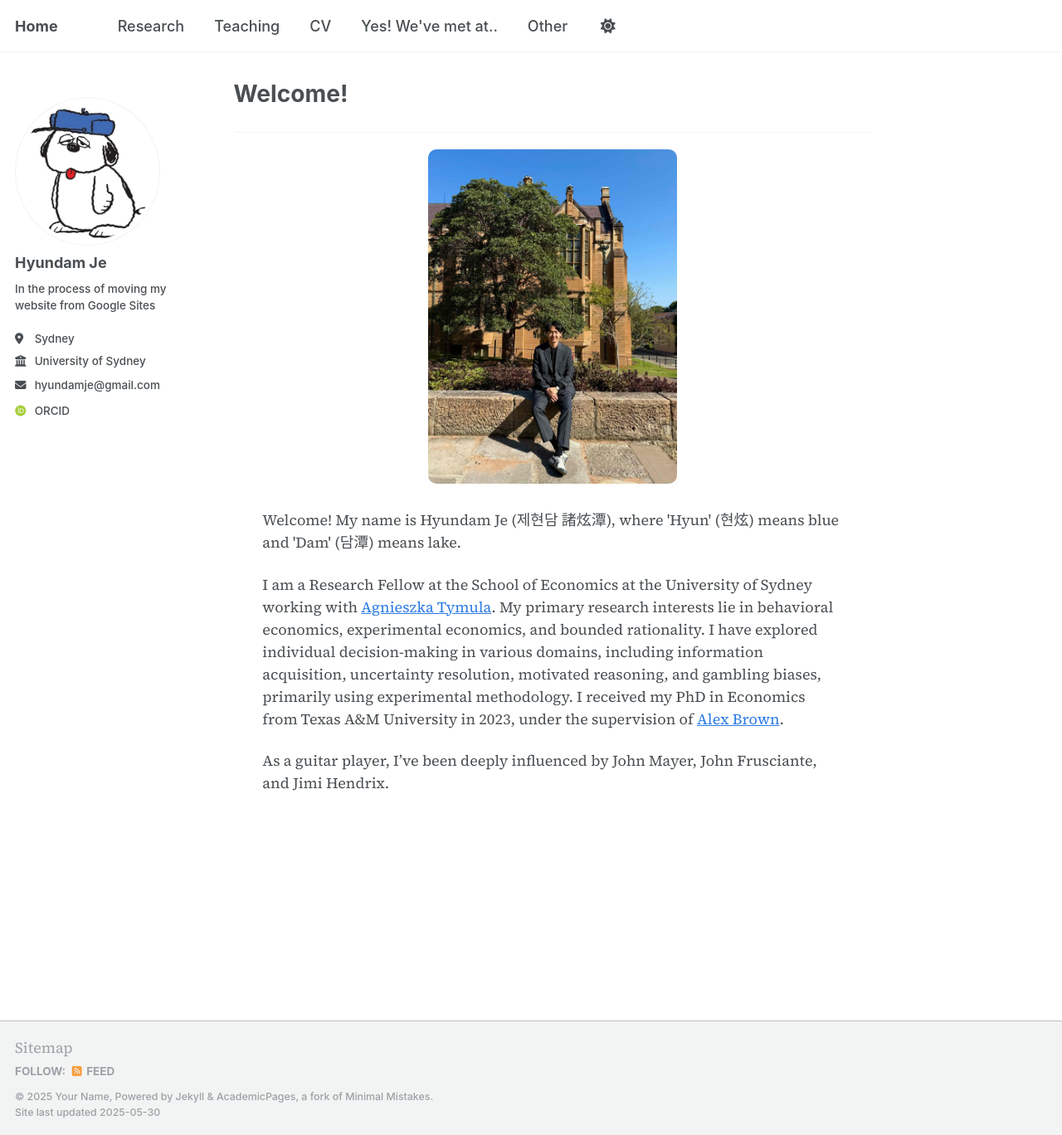
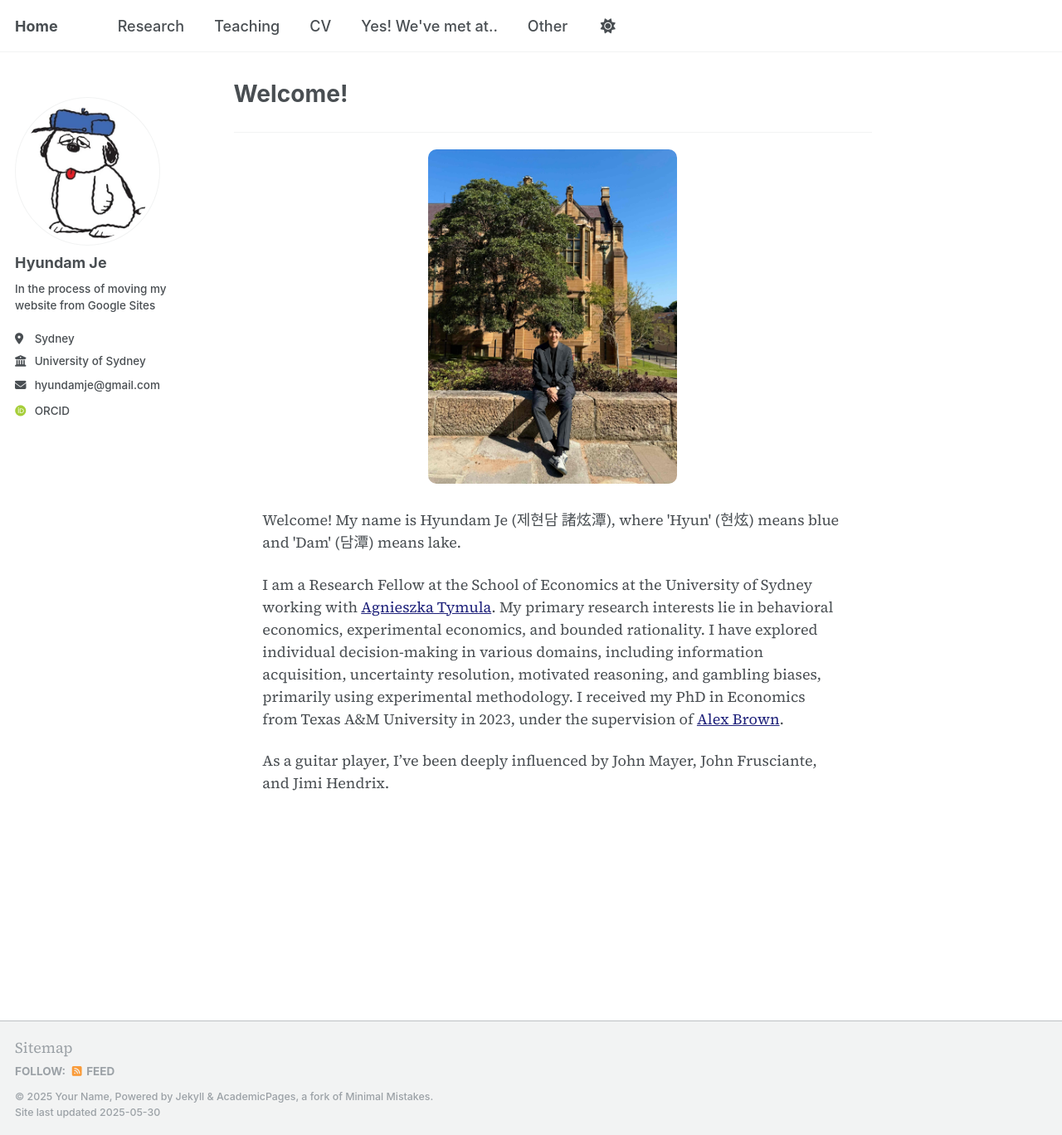
Before and after one commit to hyundamje/hyundamje.github.io, a Jekyll site: the page built from _pages/about.md, in a window 1280 px wide and 1368 px high. Shown: the whole window at 83% size. Built offline with Jekyll 4.4.1, drawn with Linux system fonts in a browser that asks for light colours; some web fonts are replaced.

Commit message:
Update _default.scss

```diff
--- a/_sass/theme/_default.scss
+++ b/_sass/theme/_default.scss
@@ -36,7 +36,7 @@ $sidebar-screen-min-width   : 1024px;
     --global-code-background-color      : #fafafa;
     --global-code-text-color            : #{$darker-gray};
     --global-fig-caption-color          : mix(#fff,  #{$dark-gray}, 25%);
-    --global-link-color                 : #2a7ae2;
+    --global-link-color                 : #1e217a;
     --global-link-color-hover           : mix(#000, #2f7f93, 25%);
     --global-link-color-visited         : mix(#fff, #2f7f93, 25%);
     --global-masthead-link-color        : #{$dark-gray};
```
